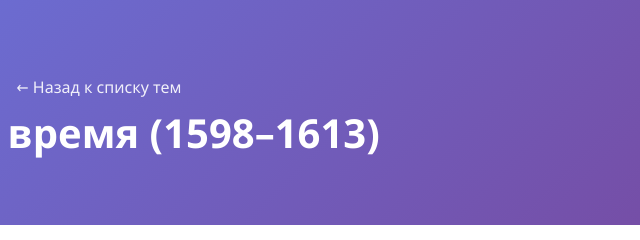
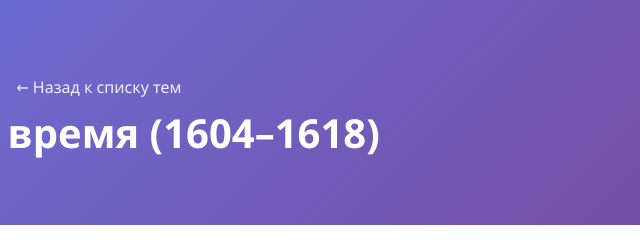
Before and after one commit to alexandrovskaya-academy/alexandrovskaya-academy, a plain HTML site: page history-smuta.html in a window 1280 px wide. Shown: the top 240 px of the page, 541-1181 px from the left. Drawn offline with Linux system fonts and the light colour scheme.

Commit message:
Update history-smuta.html

```diff
--- a/history-smuta.html
+++ b/history-smuta.html
@@ -31,7 +31,7 @@
 <body>
     <div class="article-header">
         <div class="breadcrumb"><a href="history.html">← Назад к списку тем</a></div>
-        <h1>Смутное время (1598–1613)</h1>
+        <h1>Смутное время (1604–1618)</h1>
     </div>
 
     <article class="article-content">
```
